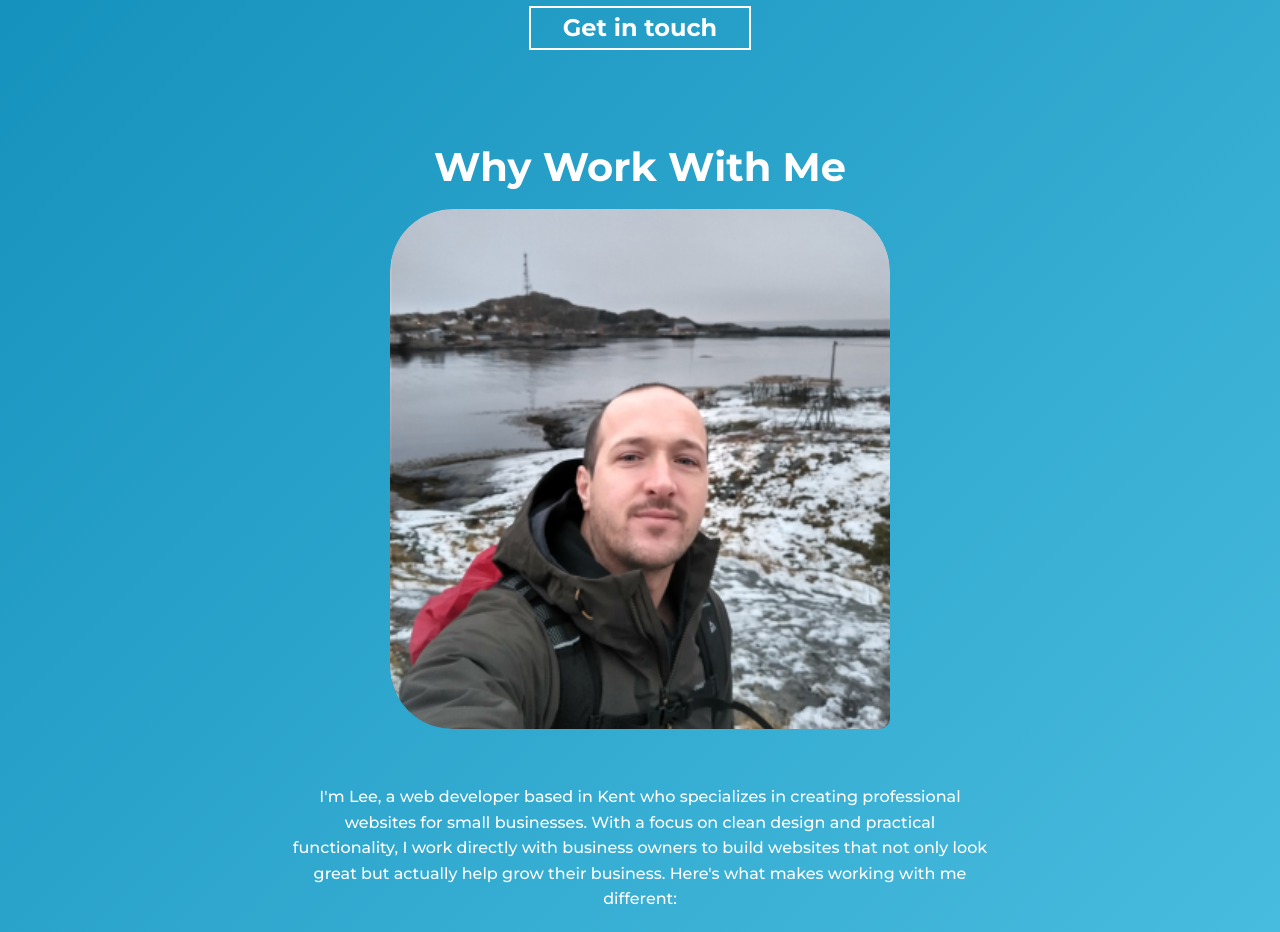
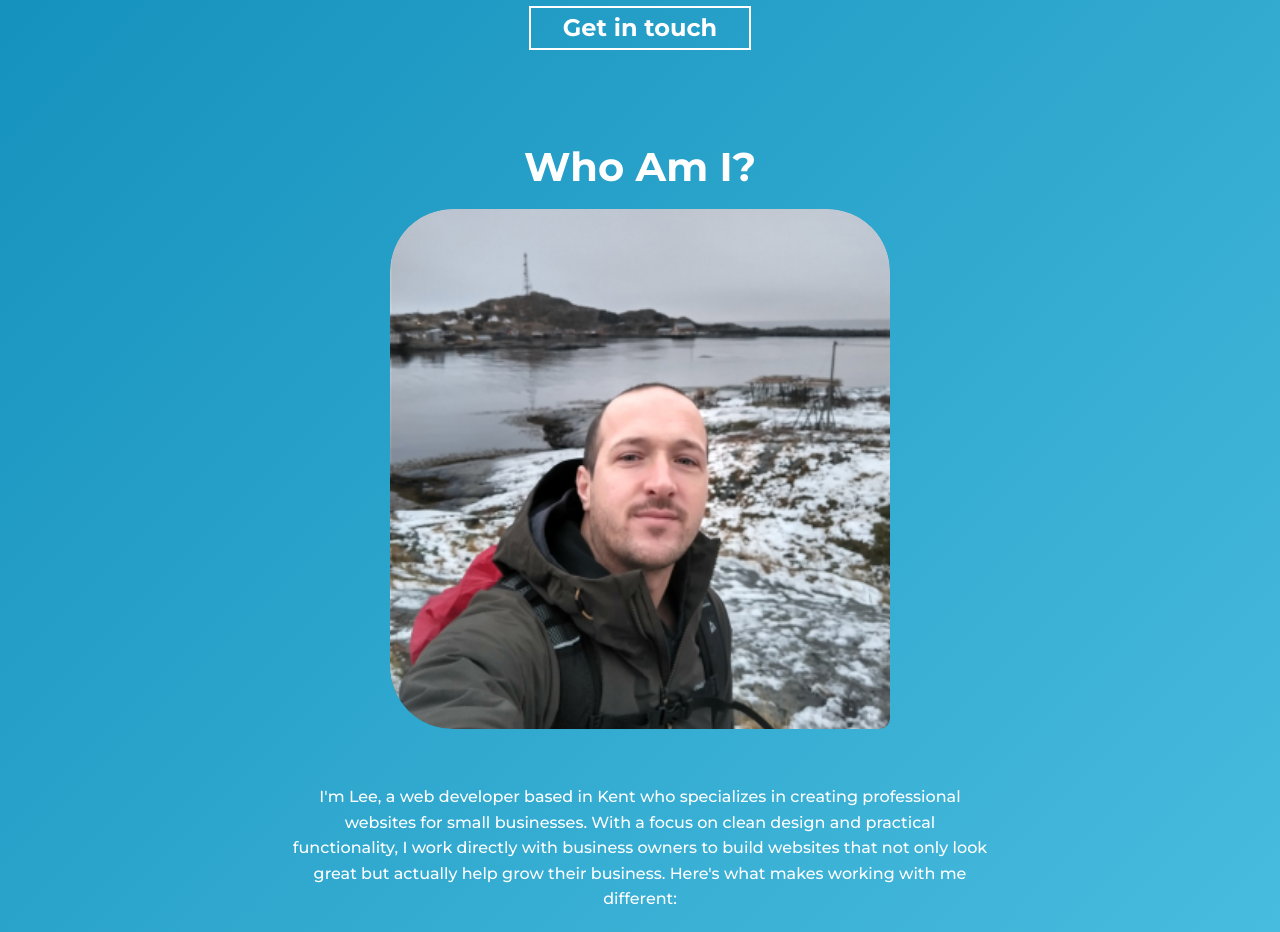
Before and after one commit to Charlton305/portfolio, a React (Vite) app: page / in a window 1280 px wide. Shown: the part 1560-2492 px from the top of the page. Built offline with nearby package versions, Linux system fonts and the light colour scheme.

Commit message:
Updated AboutMe.jsx

```diff
--- a/src/components/AboutMe.jsx
+++ b/src/components/AboutMe.jsx
@@ -79,7 +79,7 @@ const AboutMe = () => {
       </div>
 
       <div className="about-me__content-container">
-        <h2 className="meet-your-dev--mobile">Why Work With Me</h2>
+        <h2 className="meet-your-dev--mobile">Who Am I?</h2>
         <div className="about-me__img-container">
           <img
             className="about-me__img"
@@ -101,7 +101,7 @@ const AboutMe = () => {
           </div>
         </div>
         <div className="about-me__text-container">
-          <h2 className="meet-your-dev--desktop">Why Work With Me</h2>
+          <h2 className="meet-your-dev--desktop">Who Am I?</h2>
           <p className="about-me__introduction">
             I'm Lee, a web developer based in Kent who specializes in creating professional websites for small businesses.
             With a focus on clean design and practical functionality, I work directly with business owners to build
```
